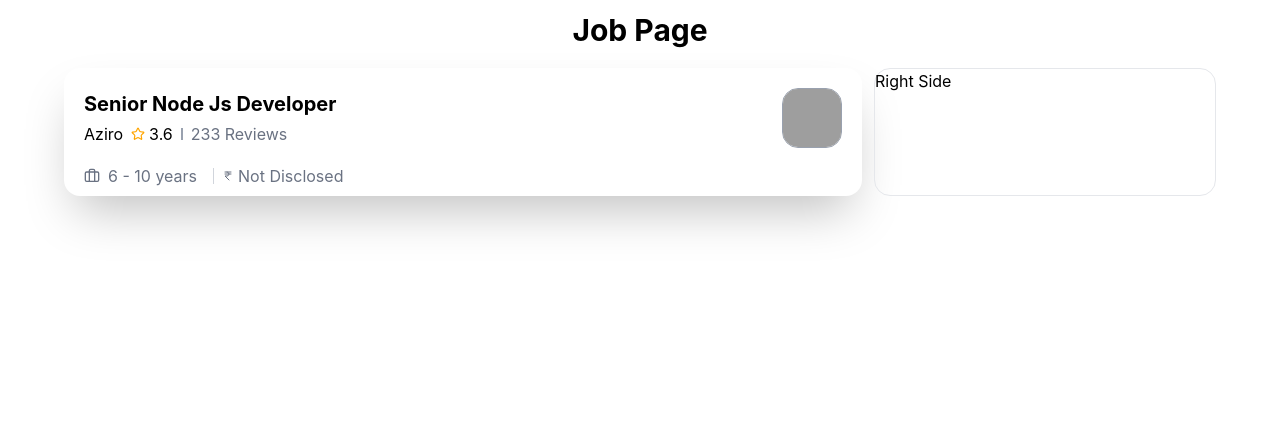
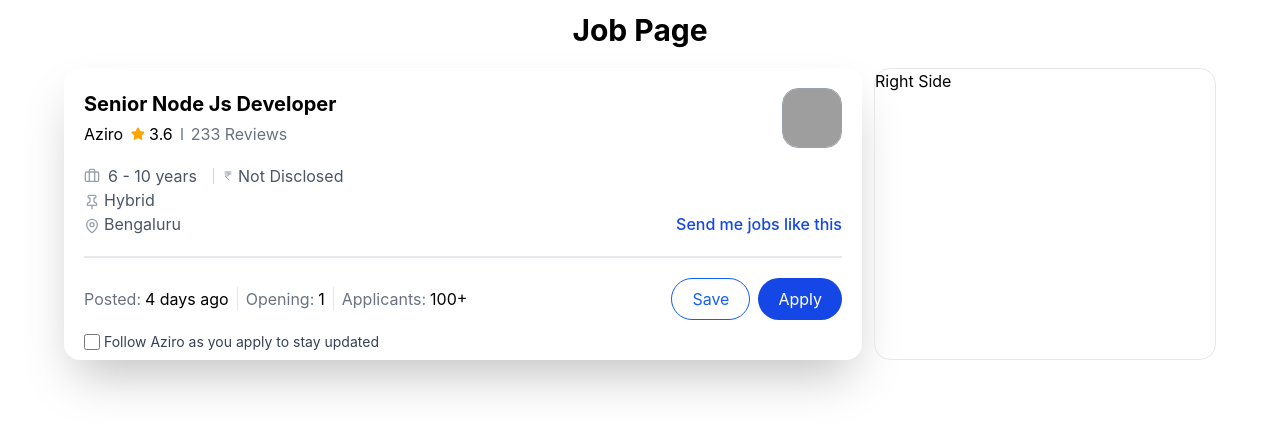
Before and after one commit to adarsh206/machine-coding-interview-questions, a React (Vite) app in the folder job-page/: page / in a window 1280 px wide. Shown: the top 432 px of the page. Built offline with nearby package versions, Linux system fonts and the light colour scheme; grey boxes are pictures that could not be loaded.

Commit message:
card added

```diff
--- a/job-page/src/App.jsx
+++ b/job-page/src/App.jsx
@@ -1,6 +1,6 @@
 
 import './App.css'
-import { Briefcase, IndianRupee, Star } from 'lucide-react'
+import { Briefcase, IndianRupee, MapPin, Pin, Star } from 'lucide-react'
 
 function App() {
 
@@ -23,7 +23,7 @@ function App() {
                 <div className='flex items-center gap-2 mt-1'>
                   <h1>Aziro</h1>
                   <div className='flex items-center gap-1'>
-                    <Star size={14} color='orange'/>
+                    <Star size={14} color='orange' fill='orange' />
                     <p>3.6</p>
                   </div>
                   <div className='w-0 h-3 border border-gray-400'></div>
@@ -38,15 +38,58 @@ function App() {
 
             <div className='flex gap-4 mt-4 items-center'>
               <div className='flex gap-2 items-center justify-center'>
-                <Briefcase size={16} className='text-gray-500'/>
-                <p className='text-gray-500'>6 - 10 years</p>
+                <Briefcase size={16} className='text-gray-400'/>
+                <p className='text-gray-600'>6 - 10 years</p>
               </div>
               <div className='h-4 flex gap-1 px-2 items-center border-l border-gray-300'>
-                <IndianRupee size={12} className='text-gray-500'/>
-                <p className='text-gray-500'>Not Disclosed</p>
+                <IndianRupee size={12} className='text-gray-400'/>
+                <p className='text-gray-600'>Not Disclosed</p>
+              </div>
+            </div>
+            <div className='flex items-center gap-1'>
+                <Pin size={16} className='text-gray-400 items-center mt-1'/>
+                <p className='text-gray-600'>Hybrid</p>
+            </div>
+            <div className='flex items-center justify-between'>
+                <div className='flex items-center gap-1'>
+                  <MapPin size={16} className='text-gray-400 items-center mt-1'/>
+                  <p className='text-gray-600'>Bengaluru</p>
+                </div>
+                <div>
+                  <p className='text-blue-700 font-medium'>Send me jobs like this</p>
+                </div>
+            </div>
+
+            <div className='w-full h-0 border border-gray-200 my-5'></div>
+
+            <div className='flex justify-between lg:items-center flex-col lg:flex-row '>
+              <div className='flex gap-2'>
+                <div className='flex gap-1 border-r border-gray-200 pr-2'>
+                  <h2 className='text-gray-500'>Posted:</h2>
+                  <h2>4 days ago</h2>
+                </div>
+                <div className='flex gap-1 pr-2 border-r border-gray-200'>
+                  <h2 className='text-gray-500'>Opening:</h2>
+                  <p>1</p>
+                </div>
+                <div className='flex gap-1'>
+                  <h2 className='text-gray-500'>Applicants:</h2>
+                  <div className='flex'>
+                    <p>100</p>
+                    <p className='-mt-0.5'>+</p>
+                  </div>
+                </div>
+              </div>
+              <div className='flex gap-2 mt-4 lg:mt-0'>
+                <button className='cursor-pointer border border-blue-600 text-blue-600 px-4 py-2 sm:px-5 rounded-3xl'>Save</button>
+                <button className='cursor-pointer bg-blue-700 text-white rounded-3xl py-2 px-4 sm:px-5'>Apply</button>
               </div>
             </div>
 
+            <div className='mt-3 flex gap-1'>
+                <input type='checkbox' className='w-4' />
+                <p className='text-sm text-gray-700'>Follow Aziro as you apply to stay updated</p>
+            </div>
           </div>
         </div>
 
```
